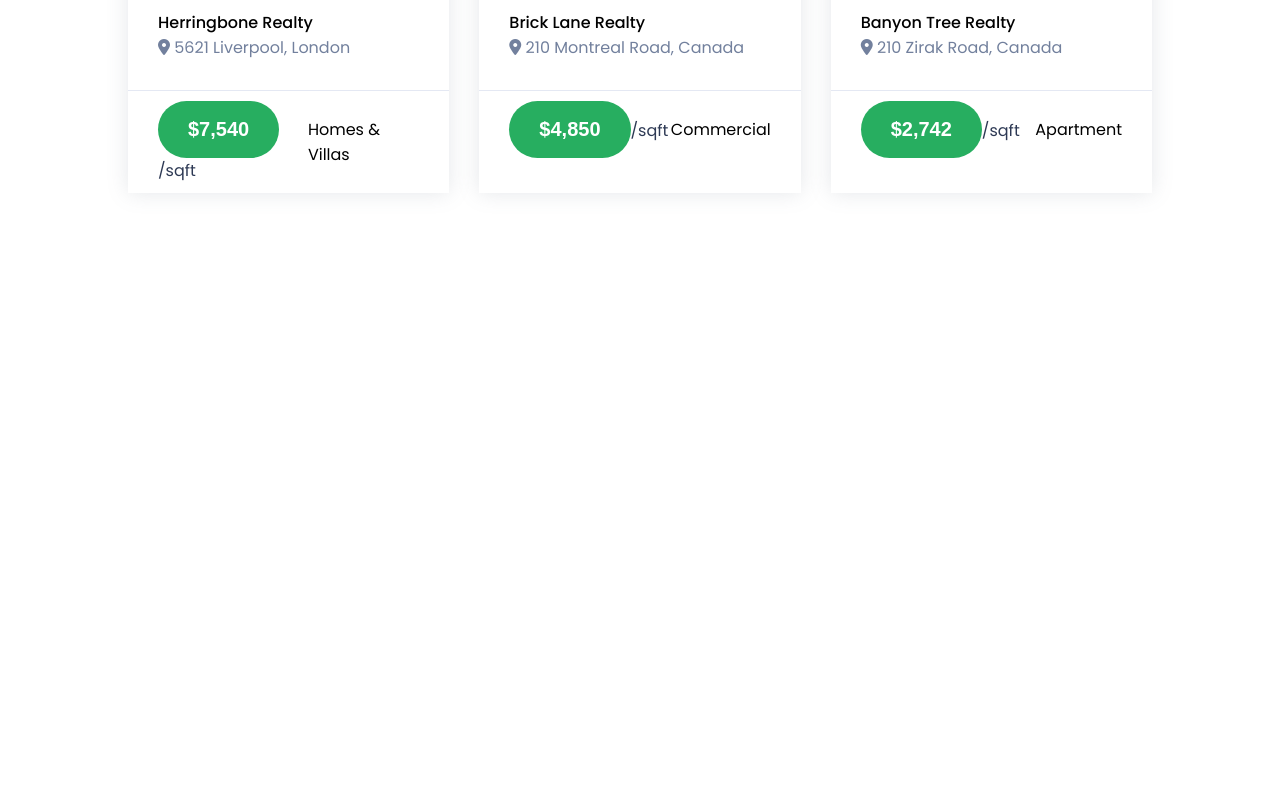
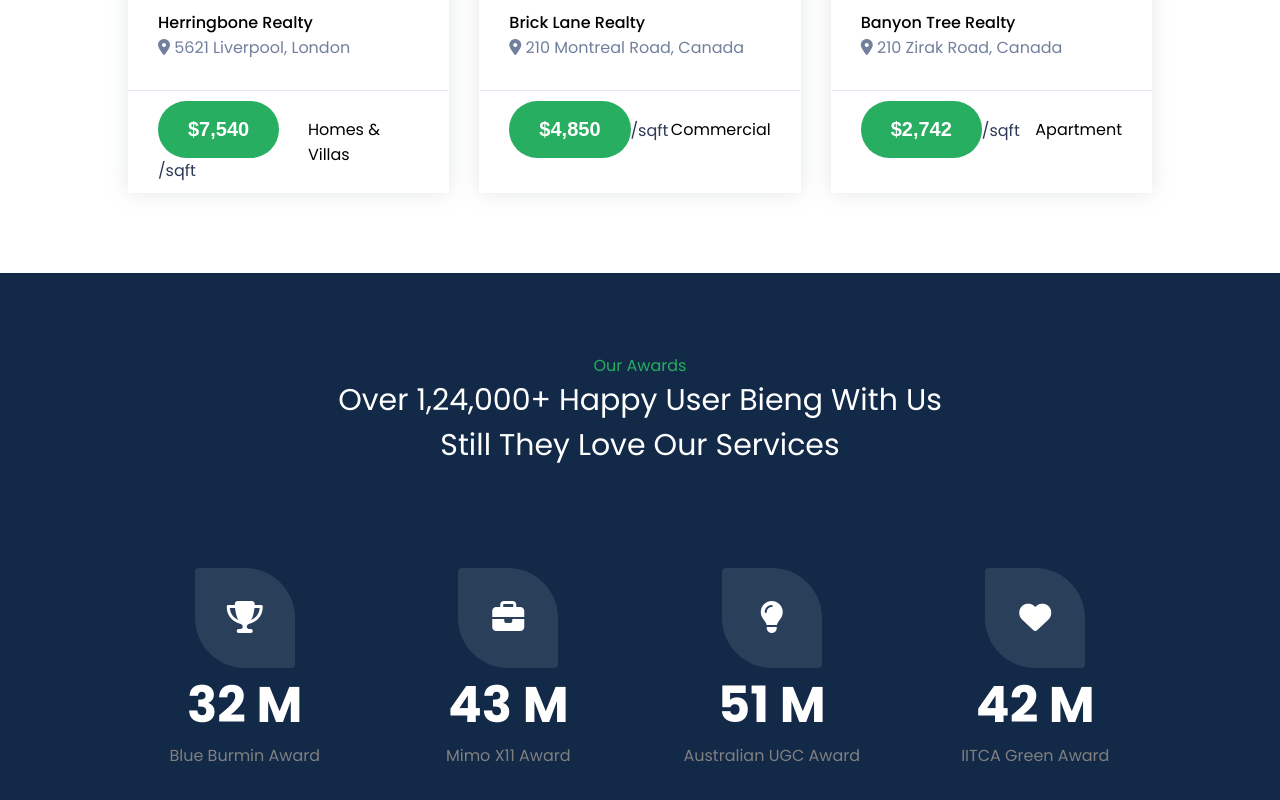
Before and after one commit to Natalia1607/Modern-Real-Estate-App, a React (Create React App) app: page / in a window 1280 px wide. Shown: the part 2268-3068 px from the top of the page. Before the commit the page ends 2541 px from the top, so only its background shows below. Built offline with nearby package versions, Linux system fonts and the light colour scheme.

Commit message:
Awards component

```diff
--- a/src/App.css
+++ b/src/App.css
@@ -82,6 +82,12 @@ input {
   grid-gap: 30px;
 }
 
+.grid4 {
+  display: grid;
+  grid-template-columns: repeat(4, 1fr);
+  grid-gap: 30px;
+}
+
 .grid3 {
   display: grid;
   grid-template-columns: repeat(3, 1fr);
--- a/src/components/home/Home.jsx
+++ b/src/components/home/Home.jsx
@@ -1,4 +1,5 @@
 import React from 'react';
+import Awards from './awards/Awards';
 import Featured from './featured/Featured';
 import Hero from './hero/Hero';
 import Recent from './recent/Recent';
@@ -9,6 +10,7 @@ const Home = () => {
       <Hero />
       <Featured />
       <Recent />
+      <Awards />
     </>
   )
 }
--- a/src/components/home/awards/Awards.jsx
+++ b/src/components/home/awards/Awards.jsx
@@ -1,8 +1,30 @@
-import React from 'react'
+import React from 'react';
+import Heading from '../../common/Heading';
+import { awards } from '../../data/Data';
+import './awards.css';
 
 const Awards = () => {
   return (
-    <div>Awards</div>
+    <>
+      <section className="awards padding">
+        <div className="container">
+          <Heading title='Over 1,24,000+ Happy User Bieng With Us Still They Love Our Services' subtitle='Our Awards' />
+          <div className="content grid4 mtop">
+            {awards.map((val,index) => {
+              return (
+                <div className="box" key={index}>
+                  <div className="icon">
+                    <span>{val.icon}</span>
+                  </div>
+                  <h1>{val.num}</h1>
+                  <p>{val.name}</p>
+                </div>
+              )
+            })}
+          </div>
+        </div>
+      </section>
+    </>
   )
 }
 
--- a/src/components/home/awards/awards.css
+++ b/src/components/home/awards/awards.css
@@ -0,0 +1,34 @@
+.awards {
+    background-color: #122947;
+    color: #fff;
+    text-align: center;
+  }
+  .awards .heading {
+    display: flex;
+    flex-direction: column-reverse;
+  }
+  .awards .heading p {
+    color: #27ae60;
+  }
+  .awards .heading h1 {
+    color: #fff;
+    font-size: 30px;
+    font-weight: 400;
+  }
+  .awards .icon {
+    width: 100px;
+    height: 100px;
+    line-height: 100px;
+    margin: auto;
+    margin-top: 50px;
+    background: rgba(255, 255, 255, 0.1);
+    border-radius: 4% 50%;
+    font-size: 32px;
+    color: #ffffff;
+  }
+  .awards h1 {
+    font-size: 50px;
+  }
+  .awards p {
+    color: grey;
+  }
```
